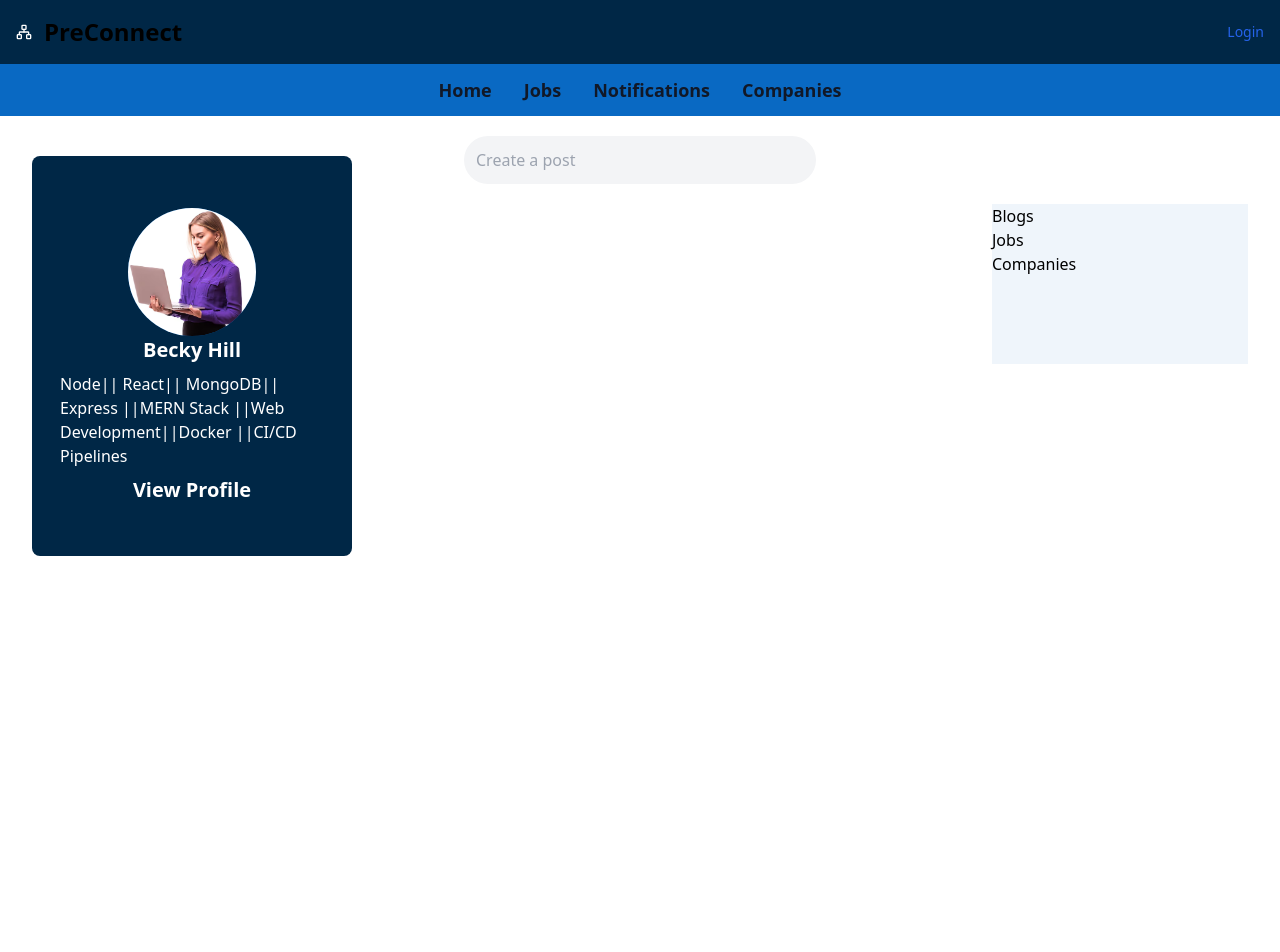
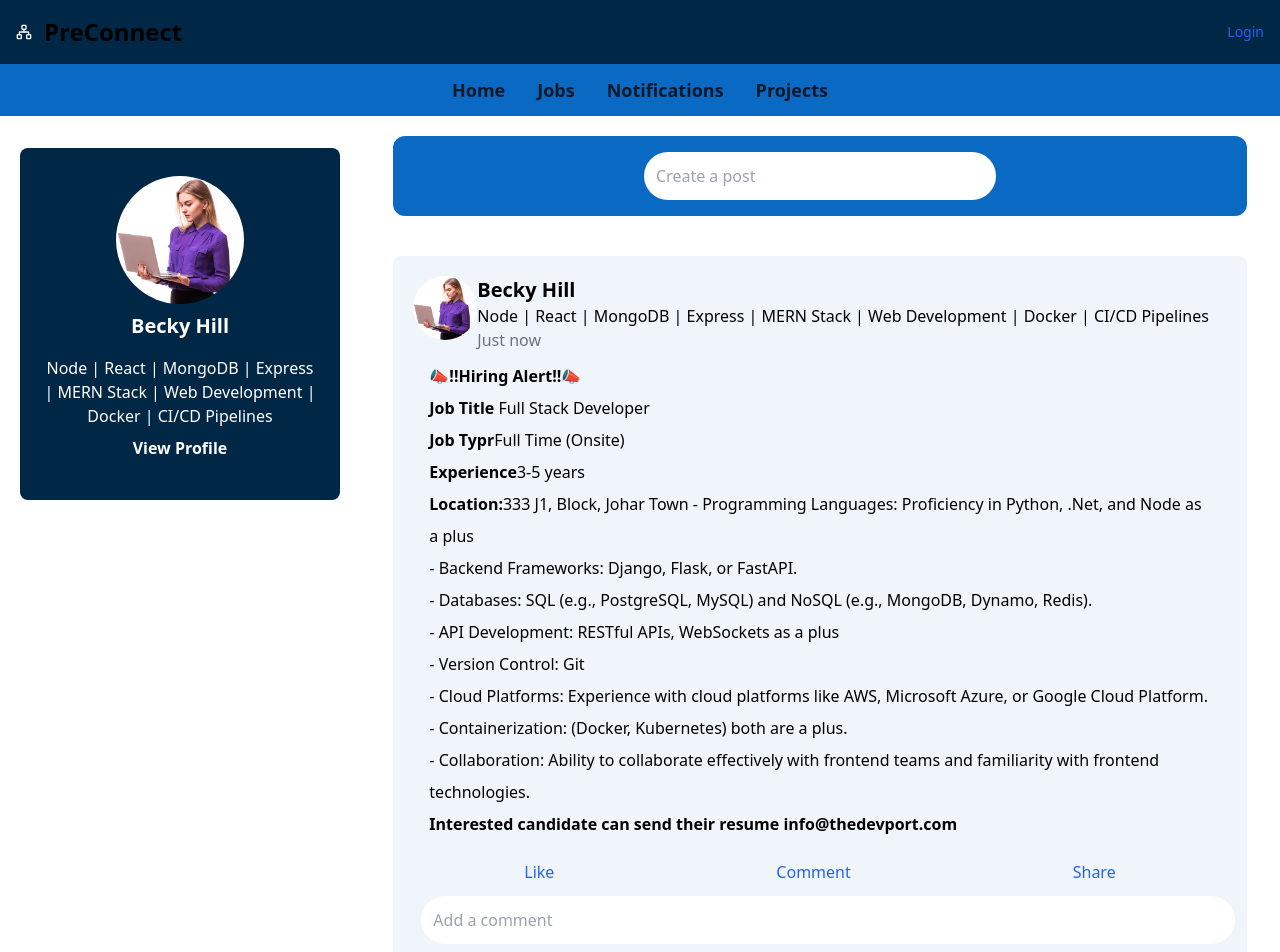
Before and after one commit to faiqa1/preConnect, a React (Create React App) app in the folder client/: page /userhomepage in a window 1280 px wide. Shown: the top 952 px of the page. Before the commit the page ends 800 px from the top, so only its background shows below. Built offline with nearby package versions, Linux system fonts and the light colour scheme.

Commit message:
homepage post componnet styling

```diff
--- a/client/src/Components/Pages/HomePage/Header.js
+++ b/client/src/Components/Pages/HomePage/Header.js
@@ -70,7 +70,7 @@ export default function Header() {
               <li>
                 <Link
                   to="/companies"
-                  class=" font-bold block py-2 px-3 text-gray-900 rounded hover:bg-gray-100 md:hover:bg-transparent md:border-0 md:p-0 dark:text-white dark:hover:bg-gray-700 dark:hover:text-white md:dark:hover:bg-transparent underline decoration-[#002746] hover:decoration-[#fff]"
+                  class=" font-boldblock py-2 px-3 text-gray-900 rounded hover:bg-gray-100 md:hover:bg-transparent md:border-0 md:p-0 dark:text-white dark:hover:bg-gray-700 dark:hover:text-white md:dark:hover:bg-transparent underline decoration-[#002746] hover:decoration-[#fff]"
                 >
                   Companies
                 </Link>
--- a/client/src/Components/Pages/UserHomePage/CreatePost.js
+++ b/client/src/Components/Pages/UserHomePage/CreatePost.js
@@ -18,13 +18,14 @@ export default function CreatePost() {
   };
 
   return (
-    <div className="postformWrapper flex w-1/2 justify-center items-center mx-auto my-5">
+    <div className="postformWrapper flex w-full justify-center
+    bg-[#0969c3] h-[5rem] items-center mx-auto my-5 rounded-xl">
       <form action="POST">
         <input
           type="text"
           name="post"
           placeholder="Create a post"
-          className="rounded-3xl focus:outline-none border-gray-300 bg-gray-100 border-none p-3 mx-2 my-0 w-[22rem] text-black"
+          className="rounded-3xl focus:outline-none border-gray-300 bg-white border-none p-3 mx-2 my-0 w-[22rem] text-black"
           onClick={handleInputClick}
           readOnly
         />
--- /dev/null
+++ b/client/src/Components/Pages/UserHomePage/MapPost.js
@@ -0,0 +1,97 @@
+import React from "react";
+import { useState } from "react";
+import { Link } from "react-router-dom";
+import img from "../../../Images/profilepic.png";
+
+export default function MapPost() {
+  const [comment, setComment] = useState("");
+
+  const handleCommentChange = (e) => {
+    setComment(e.target.value);
+  };
+
+  const handlePostComment = (e) => {
+    e.preventDefault();
+    // Handle comment post logic here
+    console.log("Posted comment:", comment);
+    setComment(""); // Clear the comment field
+  };
+  return (
+    <div className="section1wrapper  md:max-w-[50rem] lg:max-w-[60rem]  w-full max-w-md flex flex-col mx-auto h-auto bg-lightblue my-5 p-5 rounded-lg">
+      <div className="flex">
+        <div className=" mb-3">
+          <img
+            src={img}
+            alt="Profile"
+            className="w-16 h-16 rounded-full object-cover"
+          />
+        </div>
+        <div className="postHeading flex flex-col">
+          <h3 className="text-black font-extrabold text-xl">Becky Hill</h3>
+          <p className="text-black text-md w-full">
+            Node | React | MongoDB | Express | MERN Stack | Web Development |
+            Docker | CI/CD Pipelines
+          </p>
+          <p className=" text-gray-500">Just now</p>
+        </div>
+      </div>
+
+      <div className="PostContent">
+        <p className="text-black text-md py-2 px-4 w-full leading-8">
+          📣<b>!!Hiring Alert!!</b>📣 <br />
+          <b>Job Title</b> Full Stack Developer <br />
+          <b>Job Typr</b>Full Time (Onsite) <br />
+          <b>Experience</b>3-5 years <br />
+          <b>Location:</b>333 J1, Block, Johar Town - Programming Languages:
+          Proficiency in Python, .Net, and Node as a plus
+          <br />
+          - Backend Frameworks: Django, Flask, or FastAPI.
+          <br />
+          - Databases: SQL (e.g., PostgreSQL, MySQL) and NoSQL (e.g., MongoDB,
+          Dynamo, Redis).
+          <br />
+          - API Development: RESTful APIs, WebSockets as a plus
+          <br />
+          - Version Control: Git
+          <br />
+          - Cloud Platforms: Experience with cloud platforms like AWS, Microsoft
+          Azure, or Google Cloud Platform.
+          <br />
+          - Containerization: (Docker, Kubernetes) both are a plus.
+          <br />- Collaboration: Ability to collaborate effectively with
+          frontend teams and familiarity with frontend technologies.
+          <br />
+          <b>Interested candidate can send their resume info@thedevport.com</b>
+        </p>
+      </div>
+      <div className="options flex justify-around mt-3">
+        <Link to="/#" className="text-blue-600 hover:underline">
+          Like
+        </Link>
+        <Link to="/#" className="text-blue-600 hover:underline">
+          Comment
+        </Link>
+        <Link to="/#" className="text-blue-600 hover:underline">
+          Share
+        </Link>
+      </div>
+      <div className="mt-3">
+        <form onSubmit={handlePostComment}>
+          <input
+            type="text"
+            value={comment}
+            onChange={handleCommentChange}
+            placeholder="Add a comment"
+            className="rounded-3xl focus:outline-none border-gray-300 bg-white border-none p-3 mx-2  text-black w-full"
+          />
+          <button
+            type="submit"
+            className="bg-blue-500 text-white  px-6 py-2 rounded-lg mt-2"
+          >
+            Post
+          </button>
+        </form>
+      </div>
+    </div>
+  );
+}
--- /dev/null
+++ b/client/src/Components/Pages/UserHomePage/ProfileSidebar.js
@@ -0,0 +1,26 @@
+import React from "react";
+import { Link } from "react-router-dom";
+import pic from "../../../Images/profilepic.png";
+
+export default function ProfileSidebar() {
+  return (
+    <div className="bg-blue w-full  h-[22rem] rounded-lg mx-5 my-8 flex-shrink-0 py-5 md:max-w-[15rem] lg:max-w-[20rem]   max-w-md">
+        <div className="flex flex-col items-center w-full h-full mx-auto my-2">
+          <div
+            className="profileCircle w-32 h-32 rounded-full relative overflow-hidden"
+          >
+            <img src={pic} className="absolute w-full h-full object-cover " />
+          </div>
+          <div className="textWrapper text-center">
+            <h3 className="text-white font-extrabold text-xl my-2">Becky Hill</h3>
+            <p className="text-white text-md py-2 px-5">
+              Node | React | MongoDB | Express | MERN Stack | Web Development | Docker | CI/CD Pipelines
+            </p>
+            <Link to='/#'>
+              <p className="text-white font-extrabold text-md underline decoration-[#002746] hover:decoration-[#fff]">View Profile</p>
+            </Link>
+          </div>
+        </div>
+    </div>
+  );
+}
--- a/client/src/Components/Pages/UserHomePage/SideContainer.js
+++ /dev/null
@@ -1,11 +0,0 @@
-import React from 'react'
-
-export default function SideContainer() {
-  return (
-    <div className='bg-lightblue w-[20%] h-[10rem] float-right mx-8'>
-      <h3>Blogs</h3>
-      <h3>Jobs</h3>
-      <h3>Companies</h3>
-    </div>
-  )
-}
--- a/client/src/Components/Pages/UserHomePage/SideNavbar.js
+++ /dev/null
@@ -1,32 +0,0 @@
-import React from "react";
-import { Link } from "react-router-dom";
-import pic from "../../../Images/profilepic.png";
-
-export default function SideNavbar() {
-  return (
-    <div className="bg-blue w-[20rem] h-[25rem] rounded-lg float-left  mx-8 mt-[-3rem]">
-      <Link to="#">
-        <div className="flex justify-center flex-col items-center w-[19rem] h-[24rem]  mx-auto my-2">
-          <div
-            className="profileCircle w-[8rem] h-[8rem] rounded-full
-        bg-[#0969c3]
-        relative overflow-hidden"
-          >
-            <img src={pic} className="absolute w-full h-full object-cover " />
-          </div>
-          <div className="textWrapper">
-            <h3 className="text-white font-extrabold text-xl text-center">Becky Hill</h3>
-            <p className="text-white  text-md py-2 px-5 w-[95%]">
-              Node|| React|| MongoDB|| Express ||MERN Stack ||Web
-              Development||Docker ||CI/CD Pipelines
-            </p>
-
-            <Link>
-            <p className="text-white font-extrabold text-xl text-center">View Profile</p>
-            </Link>
-          </div>
-        </div>
-      </Link>
-    </div>
-  );
-}
--- a/client/src/Components/Pages/UserHomePage/UserHeader.js
+++ b/client/src/Components/Pages/UserHomePage/UserHeader.js
@@ -62,7 +62,7 @@ export default function UserHeader() {
                     to="#"
                     class="text-gray-900 text-lg font-semibold dark:text-white hover:underline"
                   >
-                    Companies
+                    Projects
                   </Link>
                 </li>
               </ul>
--- a/client/src/Components/Pages/UserHomePage/UserHomePage.js
+++ b/client/src/Components/Pages/UserHomePage/UserHomePage.js
@@ -1,16 +1,29 @@
-import React from 'react'
-import UserHeader from './UserHeader'
-import CreatePost from './CreatePost'
-import SideNavbar from './SideNavbar'
-import SideContainer from './SideContainer'
+import React from 'react';
+import UserHeader from './UserHeader';
+import CreatePost from './CreatePost';
+import ProfileSidebar from './ProfileSidebar';
+import MapPost from './MapPost';
+import Footer from '../HomePage/Footer'
 
 export default function UserHomePage() {
   return (
     <div>
-        <UserHeader/>
-        <CreatePost/>
-        <SideNavbar/>
-        <SideContainer/>
+      <UserHeader />
+      <div className="mainContentWrapper flex flex-wrap justify-between">
+        <ProfileSidebar />
+        <div className="flex flex-col items-center justify-center mx-auto  w-full md:w-2/3">
+          <CreatePost />
+          <MapPost />
+          <MapPost />
+          <MapPost />
+          <MapPost />
+          <MapPost />
+          <MapPost />
+          <MapPost />
+          <MapPost />
+        </div>
+      </div>
+      <Footer/>
     </div>
-  )
+  );
 }
```
Also changed, not shown: client/src/App.css (+13 -0 lines), client/src/Components/Projects/ProjectForm.js (deleted), client/src/Components/Projects/ProjectPags.js (deleted).
